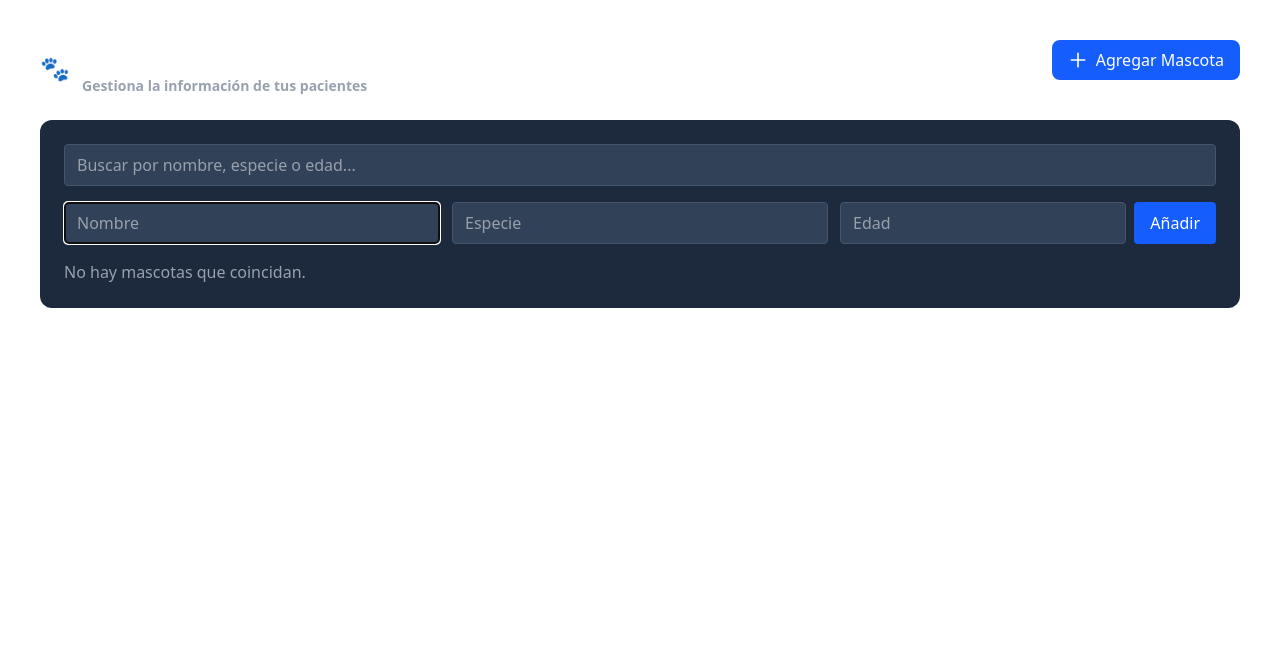
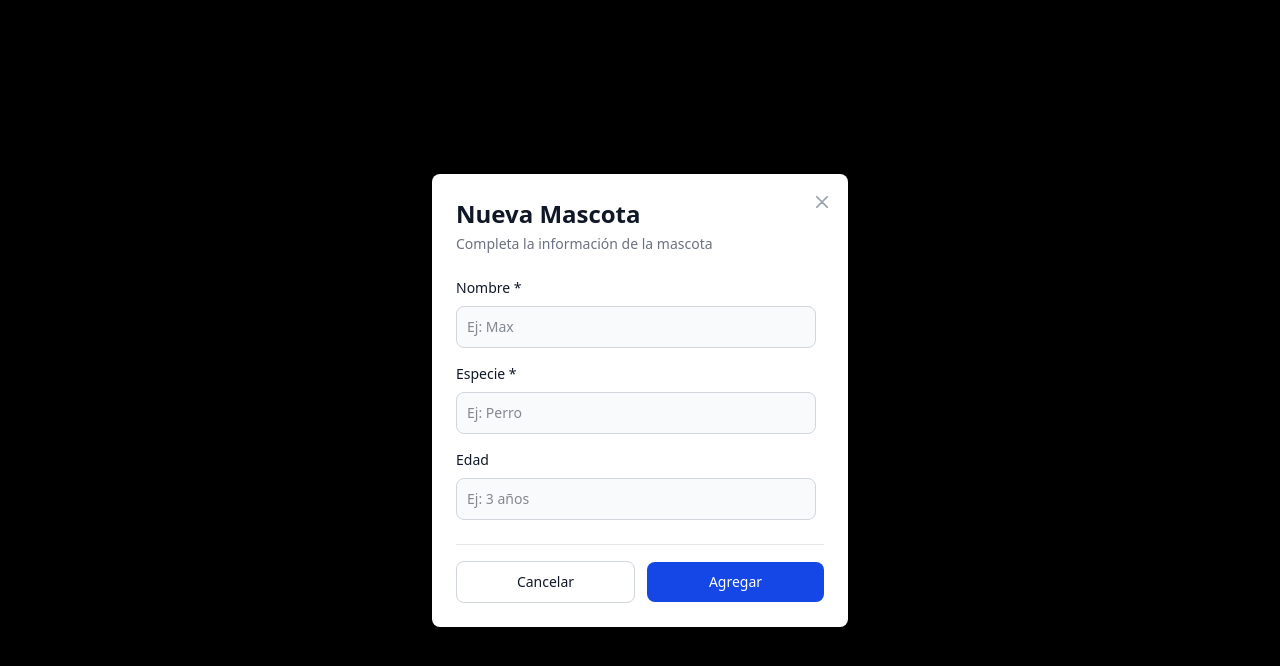
Before and after one commit to Gonzarozandal/laikavet-admin, a React (Vite) app: page /MascotasPage in a window 1280 px wide. Both pictures are taken after a click on the button "Agregar Mascota". Shown: the top 666 px of the page. Built offline with nearby package versions, Linux system fonts and the light colour scheme.

Commit message:
Se modifico el modal de Mascotas

```diff
--- /dev/null
+++ b/src/Components/MascotasFormModal.jsx
@@ -0,0 +1,118 @@
+import { useState, useEffect } from "react";
+
+function MascotasFormModal({ onSubmit, onCancel, mascota }) {
+  const [formData, setFormData] = useState({
+    nombre: "",
+    especie: "",
+    edad: "",
+  });
+
+  // Cargar datos cuando estamos editando
+  useEffect(() => {
+    if (mascota) {
+      setFormData({
+        nombre: mascota.nombre || "",
+        especie: mascota.especie || "",
+        edad: mascota.edad || "",
+      });
+    }
+  }, [mascota]);
+
+  const handleChange = (e) => {
+    setFormData({
+      ...formData,
+      [e.target.name]: e.target.value,
+    });
+  };
+
+  const handleSubmit = (e) => {
+    e.preventDefault();
+    if (!formData.nombre.trim()) return;
+    onSubmit(formData);
+  };
+
+  return (
+    <form onSubmit={handleSubmit} className="p-6">
+      {/* Header */}
+      <div className="mb-6">
+        <h2 className="text-2xl font-bold text-gray-900 dark:text-white">
+          {mascota ? "Editar Mascota" : "Nueva Mascota"}
+        </h2>
+        <p className="text-sm text-gray-500 dark:text-gray-400 mt-1">
+          {mascota
+            ? "Modifica la información de la mascota"
+            : "Completa la información de la mascota"}
+        </p>
+      </div>
+
+      {/* Form Body */}
+      <div className="space-y-4 max-h-96 overflow-y-auto pr-2">
+        {/* Nombre */}
+        <div>
+          <label className="block mb-2 text-sm font-medium text-gray-900 dark:text-white">
+            Nombre *
+          </label>
+          <input
+            type="text"
+            name="nombre"
+            value={formData.nombre}
+            onChange={handleChange}
+            placeholder="Ej: Max"
+            required
+            className="bg-gray-50 border border-gray-300 text-gray-900 text-sm rounded-lg focus:ring-blue-500 focus:border-blue-500 block w-full p-2.5 dark:bg-gray-600 dark:border-gray-500 dark:placeholder-gray-400 dark:text-white"
+          />
+        </div>
+
+        {/* Especie */}
+        <div>
+          <label className="block mb-2 text-sm font-medium text-gray-900 dark:text-white">
+            Especie *
+          </label>
+          <input
+            type="text"
+            name="especie"
+            value={formData.especie}
+            onChange={handleChange}
+            placeholder="Ej: Perro"
+            required
+            className="bg-gray-50 border border-gray-300 text-gray-900 text-sm rounded-lg focus:ring-blue-500 focus:border-blue-500 block w-full p-2.5 dark:bg-gray-600 dark:border-gray-500 dark:placeholder-gray-400 dark:text-white"
+          />
+        </div>
+
+        {/* Edad */}
+        <div>
+          <label className="block mb-2 text-sm font-medium text-gray-900 dark:text-white">
+            Edad
+          </label>
+          <input
+            type="text"
+            name="edad"
+            value={formData.edad}
+            onChange={handleChange}
+            placeholder="Ej: 3 años"
+            className="bg-gray-50 border border-gray-300 text-gray-900 text-sm rounded-lg focus:ring-blue-500 focus:border-blue-500 block w-full p-2.5 dark:bg-gray-600 dark:border-gray-500 dark:placeholder-gray-400 dark:text-white"
+          />
+        </div>
+      </div>
+
+      {/* Footer con botones */}
+      <div className="flex items-center gap-3 mt-6 pt-4 border-t border-gray-200 dark:border-gray-600">
+        <button
+          type="button"
+          onClick={onCancel}
+          className="flex-1 text-gray-900 bg-white border border-gray-300 focus:outline-none hover:bg-gray-100 focus:ring-4 focus:ring-gray-100 font-medium rounded-lg text-sm px-5 py-2.5 dark:bg-gray-800 dark:text-white dark:border-gray-600 dark:hover:bg-gray-700 dark:hover:border-gray-600 dark:focus:ring-gray-700"
+        >
+          Cancelar
+        </button>
+        <button
+          type="submit"
+          className="flex-1 text-white bg-blue-700 hover:bg-blue-800 focus:ring-4 focus:outline-none focus:ring-blue-300 font-medium rounded-lg text-sm px-5 py-2.5 text-center dark:bg-blue-600 dark:hover:bg-blue-700 dark:focus:ring-blue-800"
+        >
+          {mascota ? "Actualizar" : "Agregar"}
+        </button>
+      </div>
+    </form>
+  );
+}
+
+export default MascotasFormModal;
--- a/src/Components/MascotasList.jsx
+++ b/src/Components/MascotasList.jsx
@@ -1,13 +1,15 @@
 import React, { useEffect, useState } from "react";
+import Modal from "./Modal";
 import MascotasEmpty from "./MascotasEmpty";
-import MascotasForm from "./MascotasForm";
+import MascotasFormModal from "./MascotasFormModal";
 import MascotasTable from "./MascotasTable";
 
 function MascotasList() {
   const [mascotas, setMascotas] = useState([]);
   const [query, setQuery] = useState("");
-  const [form, setForm] = useState({ nombre: "", especie: "", edad: "" });
-  const [open, setOpen] = useState(false); // controla si la sección se muestra
+  const [isModalOpen, setIsModalOpen] = useState(false);
+  const [mascotaEditando, setMascotaEditando] = useState(null);
+  const [showList, setShowList] = useState(false);
 
   useEffect(() => {
     try {
@@ -26,25 +28,38 @@ function MascotasList() {
     }
   }, [mascotas]);
 
-  const handleChange = (e) =>
-    setForm({ ...form, [e.target.name]: e.target.value });
-
-  const handleAdd = (e) => {
-    e.preventDefault();
-    if (!form.nombre.trim()) return;
-    const nueva = {
-      id: Date.now(),
-      nombre: form.nombre.trim(),
-      especie: form.especie.trim(),
-      edad: form.edad.trim(),
-    };
-    setMascotas([nueva, ...mascotas]);
-    setForm({ nombre: "", especie: "", edad: "" });
+  const handleDelete = (id) => {
+    if (!globalThis.confirm("¿Eliminar esta mascota?")) return;
+    setMascotas(mascotas.filter((m) => m.id !== id));
   };
 
-  const handleDelete = (id) => {
-    if (!window.confirm("¿Eliminar esta mascota?")) return;
-    setMascotas(mascotas.filter((m) => m.id !== id));
+  const handleOpenModal = () => {
+    setMascotaEditando(null);
+    setIsModalOpen(true);
+  };
+
+  const handleCloseModal = () => {
+    setIsModalOpen(false);
+    setMascotaEditando(null);
+  };
+
+  const handleSubmit = (formData) => {
+    if (mascotaEditando) {
+      // Editar mascota existente
+      setMascotas(
+        mascotas.map((m) =>
+          m.id === mascotaEditando.id ? { ...m, ...formData } : m
+        )
+      );
+    } else {
+      // Crear nueva mascota
+      const nueva = {
+        id: Date.now(),
+        ...formData,
+      };
+      setMascotas([nueva, ...mascotas]);
+    }
+    handleCloseModal();
   };
 
   return (
@@ -65,12 +80,8 @@ function MascotasList() {
         <div className="flex items-center gap-2">
           <button
             onClick={() => {
-              // abrir la sección y luego enfocar el input nombre
-              setOpen(true);
-              setTimeout(() => {
-                const el = document.querySelector('input[name="nombre"]');
-                if (el) el.focus();
-              }, 60);
+              setShowList(true);
+              handleOpenModal();
             }}
             className="bg-blue-600 hover:bg-blue-700 text-white px-4 py-2 rounded-lg flex items-center gap-2"
           >
@@ -93,8 +104,8 @@ function MascotasList() {
         </div>
       </header>
 
-      {/* la sección principal queda oculta hasta que `open` sea true */}
-      {!open ? (
+      {/* la sección principal queda oculta hasta que se haga click en agregar */}
+      {!showList ? (
         <MascotasEmpty />
       ) : (
         <div className="bg-slate-800 rounded-xl p-6">
@@ -107,11 +118,6 @@ function MascotasList() {
             />
           </div>
 
-          <MascotasForm
-            form={form}
-            onchange={handleChange}
-            onSubmit={handleAdd}
-          />
           <MascotasTable
             mascotas={mascotas}
             query={query}
@@ -119,6 +125,15 @@ function MascotasList() {
           />
         </div>
       )}
+
+      {/* Modal */}
+      <Modal isOpen={isModalOpen} onClose={handleCloseModal}>
+        <MascotasFormModal
+          onSubmit={handleSubmit}
+          onCancel={handleCloseModal}
+          mascota={mascotaEditando}
+        />
+      </Modal>
     </div>
   );
 }
```
